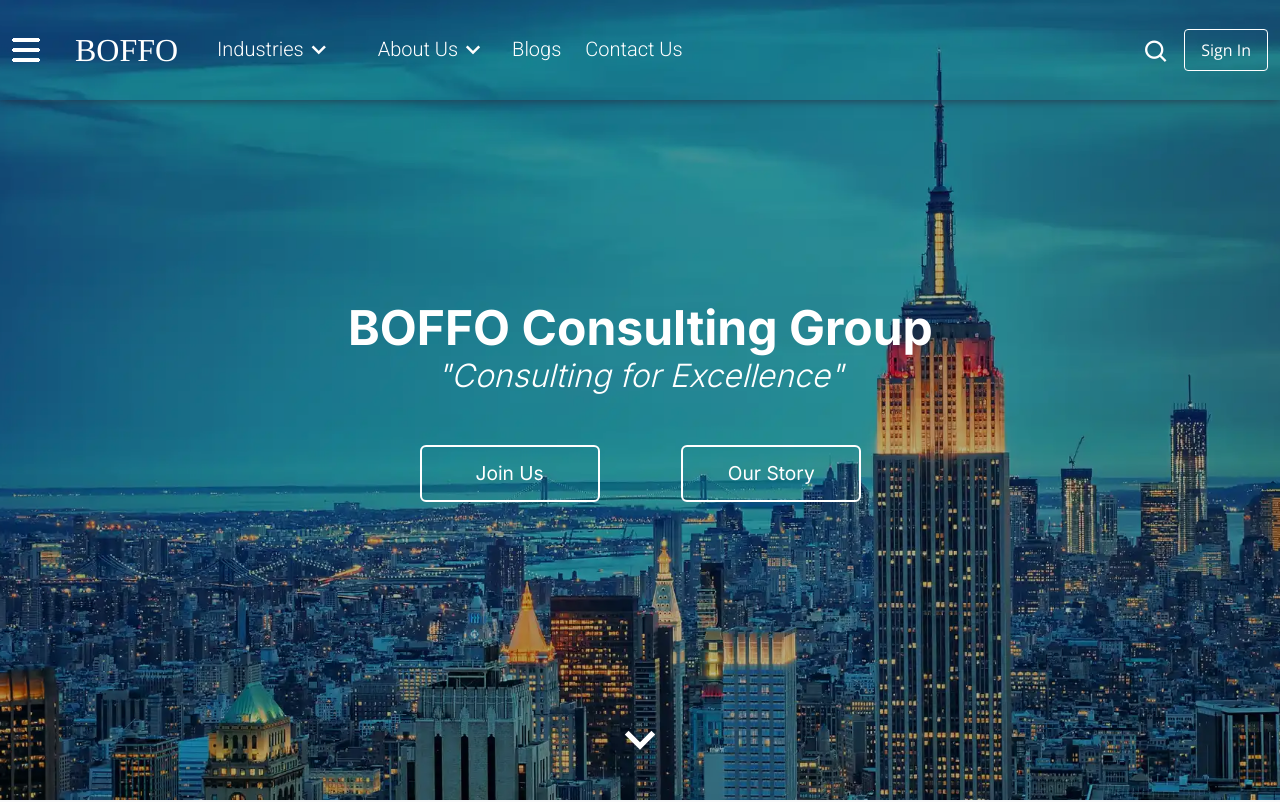
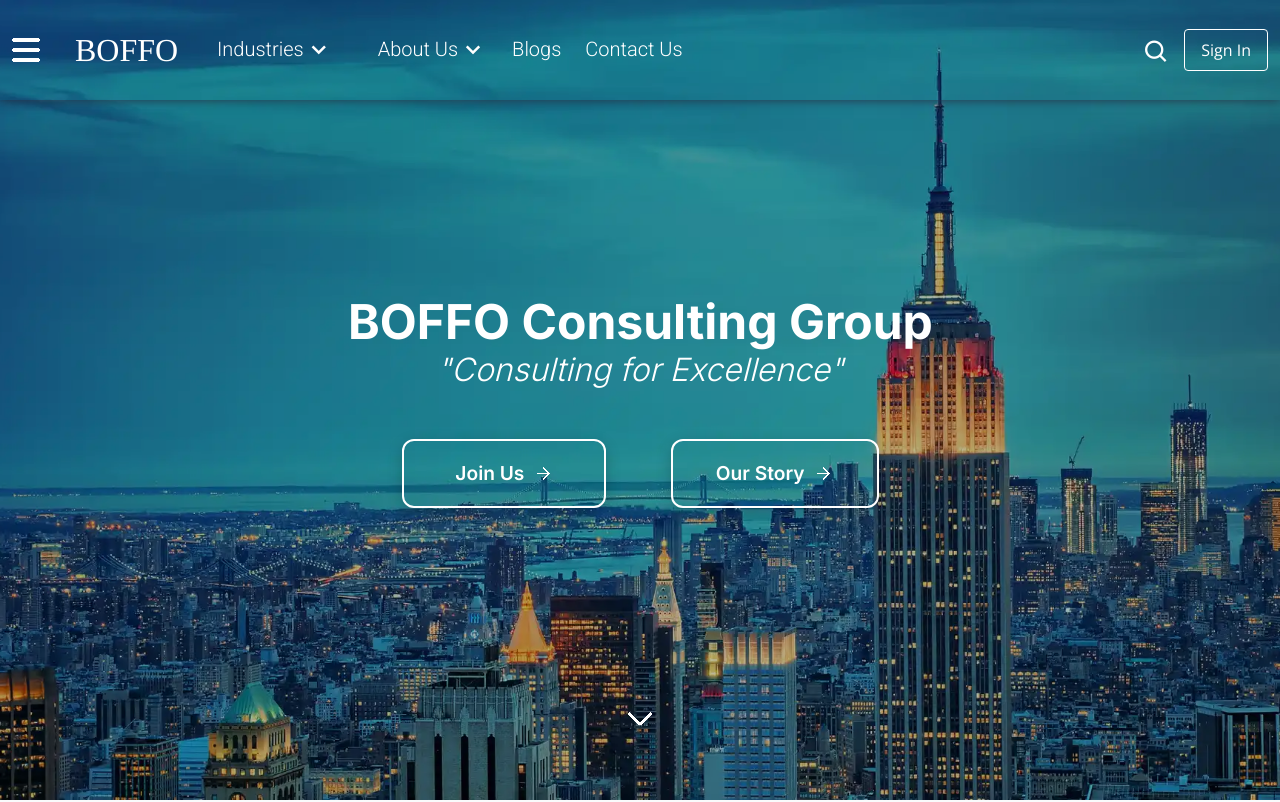
Before and after one commit to AM-ML/react-blog-site, a React (Vite) app: page / in a window 1280 px wide. Shown: the top 802 px of the page. Built offline with nearby package versions, Linux system fonts and the light colour scheme; no server answers; a web font is replaced by a local one.

Commit message:
minor fixes

```diff
--- a/src/components/home-component.jsx
+++ b/src/components/home-component.jsx
@@ -6,6 +6,7 @@ import Loading from "../common/loading";
 import AnimationWrapper from "../common/page-animation";
 import cachedBlogsData from "./json/home-component-blogs-data.json";
 import headerImage from "../assets/home/header5.webp"; // Import the image directly
+import { ChevronDown, ArrowRight } from "lucide-react";
 
 // Lazy load the BlogCard component
 const BlogCard = lazy(() => import("../common/blogPreviewLG.jsx"));
@@ -77,17 +78,21 @@ const HomeComponent = () => {
             <h1 className="title">BOFFO Consulting Group</h1>
             <p className="desc">"Consulting for Excellence"</p>
             <nav className="hmc-links">
-              <Link to="/contact-us" className="hmc-btn">
+              <Link to="/contact-us" className="srf-learn-more hmc-btn">
                 Join Us
+                <ArrowRight className="srf-btn-icon" size={16} />
+                <span className="srf-btn-bg"></span>
               </Link>
-              <Link to="/about-us/our-story" className="hmc-btn">
+              <Link to="/about-us/our-story" className="srf-learn-more hmc-btn">
                 Our Story
+                <ArrowRight className="srf-btn-icon" size={16} />
+                <span className="srf-btn-bg"></span>
               </Link>
             </nav>
           </div>
         </div>
         <a href="#main" className="h-arrow-c">
-          <i className="bx bx-chevron-down h-arrow"></i>
+          <ChevronDown className="h-arrow" size={72} />
         </a>
       </header>
 
--- a/src/css/components/about-component.css
+++ b/src/css/components/about-component.css
@@ -104,7 +104,7 @@
 
 .abt-header .abt-arrow-c {
   position: absolute;
-  bottom: 35px;
+  bottom: 95px;
   width: 100vw;
   text-align: center;
   animation: bounce 2s infinite;
--- a/src/css/components/about-story-component.css
+++ b/src/css/components/about-story-component.css
@@ -110,7 +110,7 @@
 
 .abst-header .abst-arrow-c {
   position: absolute;
-  bottom: 35px;
+  bottom: 95px;
   width: 100vw;
   text-align: center;
   animation: bounce 2s infinite;
--- a/src/css/components/about-sustain.css
+++ b/src/css/components/about-sustain.css
@@ -100,7 +100,7 @@
 
 .abts-header .abts-arrow-c {
   position: absolute;
-  bottom: 35px;
+  bottom: 95px;
   width: 100vw;
   text-align: center;
   animation: bounce 2s infinite;
--- a/src/css/components/home-component.css
+++ b/src/css/components/home-component.css
@@ -17,7 +17,7 @@
   position: absolute;
   z-index: 1;
   width: 64px;
-  bottom: 0;
+  bottom: 30px;
   margin: auto;
   width: 100%;
   text-align: center;
@@ -25,10 +25,13 @@
 
 .h-arrow-c .h-arrow {
   color: white;
-  font-size: 64px;
   text-align: center;
   margin: auto;
   padding-bottom: 30px !important;
+  font-size: 50px;
+  color: white;
+  transition: transform 0.3s ease;
+  stroke-width: 1.5;
 }
 
 .hmc-header .layer-img {
@@ -104,21 +107,25 @@
 }
 
 .hmc-btn {
-  font-family: "inter";
-  width: 150px;
-  padding: 10px 36px;
-  text-align: center;
-  border: 2px solid white;
-  border-radius: 5px;
-  color: white;
-  background: none;
-  text-decoration: none;
+  font-size: 1rem !important;
+  font-weight: 600 !important;
+  font-family: "inter" !important;
+  width: 170px !important;
+  min-width: max-content !important;
+  padding: 15px 36px !important;
+  text-align: center !important;
+  border: 2px solid white !important;
+  border-radius: 10px !important;
+  color: white !important;
+  background: none !important;
+  text-decoration: none !important;
   transition: 0.4s all ease;
   zoom: 120%;
 }
 .hmc-btn:hover {
   color: cyan;
   border-color: cyan;
+  border-color: #15626c !important;
 }
 
 .hmc-bp-container {
@@ -229,6 +236,13 @@
   }
   .hmc-cts-desc {
     font-size: 16px;
+  }
+
+  .hmc-text .title {
+    font-size: 33px !important;
+  }
+  .hmc-text .desc {
+    font-size: 28px !important;
   }
 }
 
--- a/src/css/components/projects-component.css
+++ b/src/css/components/projects-component.css
@@ -79,7 +79,7 @@
 
 .abp-header .abp-arrow-c {
   position: absolute;
-  bottom: 35px;
+  bottom: 95px;
   left: calc(50% - 50px);
   animation: bounce 2s infinite;
   transition: opacity 0.3s ease;
```
